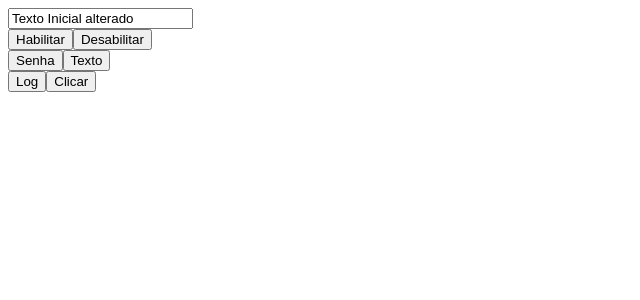
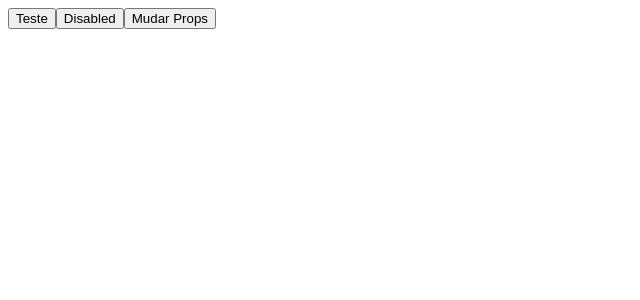
Before and after one commit to Albertinesilva/Curso-Angular, an Angular app in the folder projetos-fundamentals/: page / in a window 1280 px wide. Shown: the top 300 px of the page, without its empty margins (0-640 px from the left). Built offline with nearby package versions, Linux system fonts and the light colour scheme.

Commit message:
Reorganizaçã de package ,Property Binding, Attribute Binding e Event Binding

```diff
--- a/projetos-fundamentals/src/app/app.component.html
+++ b/projetos-fundamentals/src/app/app.component.html
@@ -1,22 +1,3 @@
-<input
-  id="meu-input"
-  [type]="inputType"
-  [value]="inputText"
-  [disabled]="isDisabled"
+<!-- <app-event-binding></app-event-binding> -->
 
-  (input)="handleInputEnvet($event)"/>
-
-<br>
-
-<button (click)="enableInput()">Habilitar</button>
-<button (click)="disableInput()">Desabilitar</button>
-
-<br>
-
-<button (click)="setPasswordTypeInput()">Senha</button>
-<button (click)="setTextTypeInput()">Texto</button>
-
-<br>
-
-<button (click)="logInputText()">Log</button>
-<button onclick="console.log('clicou')">Clicar</button>
+<app-attribute-binding></app-attribute-binding>
--- a/projetos-fundamentals/src/app/app.component.ts
+++ b/projetos-fundamentals/src/app/app.component.ts
@@ -7,37 +7,4 @@ import { Component } from '@angular/core';
 })
 export class AppComponent {
   title = 'projetos-fundamentals';
-  inputText = "Texto Inicial alterado";
-  inputType = "text"
-  isDisabled = false;
-
-  enableInput(){
-    this.isDisabled = false;
-  }
-
-  disableInput(){
-    this.isDisabled = true;
-  }
-
-  setPasswordTypeInput(){
-    this.inputType = "password";
-  }
-
-  setTextTypeInput(){
-    this.inputType = "text";
-  }
-
-  logInputText(){
-    console.log(this.inputText);
-  }
-
-  handleInputKeup(event: KeyboardEvent){
-    const currentText = (event.target as HTMLInputElement).value;
-    console.log(currentText);
-  }
-
-  handleInputEnvet(event: Event){
-    const currentText = (event.target as HTMLInputElement).value;
-    console.log(currentText);
-  }
 }
--- a/projetos-fundamentals/src/app/app.module.ts
+++ b/projetos-fundamentals/src/app/app.module.ts
@@ -3,10 +3,14 @@ import { BrowserModule, provideClientHydration } from '@angular/platform-browser
 
 import { AppRoutingModule } from './app-routing.module';
 import { AppComponent } from './app.component';
+import { AttributeBindingComponent } from './componentes/attribute-binding/attribute-binding.component';
+import { EventBindingComponent } from './componentes/event-binding/event-binding.component';
 
 @NgModule({
   declarations: [
-    AppComponent
+    AppComponent,
+    AttributeBindingComponent,
+    EventBindingComponent
   ],
   imports: [
     BrowserModule,
--- /dev/null
+++ b/projetos-fundamentals/src/app/componentes/attribute-binding/attribute-binding.component.html
@@ -0,0 +1,7 @@
+
+
+<button [attr.title]="buttonTitle">Teste</button>
+
+<button [attr.disabled]="buttonDesabled ? true : null">Disabled</button>
+
+<button (click)="onButtonClick()">Mudar Props</button>
--- /dev/null
+++ b/projetos-fundamentals/src/app/componentes/attribute-binding/attribute-binding.component.scss
@@ -0,0 +1,10 @@
+.card-button {
+  font-size: 16px;
+  text-align: center;
+  margin-top: 10px;
+  border-radius: 25px;
+  background-color: white;
+  cursor: pointer;
+  font-weight: bold;
+  padding: 10px
+}
--- /dev/null
+++ b/projetos-fundamentals/src/app/componentes/attribute-binding/attribute-binding.component.ts
@@ -0,0 +1,17 @@
+import { Component } from '@angular/core';
+
+@Component({
+  selector: 'app-attribute-binding',
+  templateUrl: './attribute-binding.component.html',
+  styleUrl: './attribute-binding.component.scss'
+})
+export class AttributeBindingComponent {
+
+  buttonTitle = 'Titulo do botão'
+  buttonDesabled = false;
+
+  onButtonClick(){
+    this.buttonTitle = "Titulo ALTERADOOOOOOOO";
+    this.buttonDesabled = !this.buttonDesabled;
+  }
+}
--- /dev/null
+++ b/projetos-fundamentals/src/app/componentes/event-binding/event-binding.component.html
@@ -0,0 +1,22 @@
+<input
+  id="meu-input"
+  [type]="inputType"
+  [value]="inputText"
+  [disabled]="isDisabled"
+
+  (input)="handleInputEnvet($event)"/>
+
+<br>
+
+<button (click)="enableInput()">Habilitar</button>
+<button (click)="disableInput()">Desabilitar</button>
+
+<br>
+
+<button (click)="setPasswordTypeInput()">Senha</button>
+<button (click)="setTextTypeInput()">Texto</button>
+
+<br>
+
+<button (click)="logInputText()">Log</button>
+<button onclick="console.log('clicou')">Clicar</button>
--- /dev/null
+++ b/projetos-fundamentals/src/app/componentes/event-binding/event-binding.component.ts
@@ -0,0 +1,43 @@
+import { Component } from '@angular/core';
+
+@Component({
+  selector: 'app-event-binding',
+  templateUrl: './event-binding.component.html',
+  styleUrl: './event-binding.component.scss'
+})
+export class EventBindingComponent {
+
+  inputText = "Texto Inicial alterado";
+  inputType = "text"
+  isDisabled = false;
+
+  enableInput() {
+    this.isDisabled = false;
+  }
+
+  disableInput() {
+    this.isDisabled = true;
+  }
+
+  setPasswordTypeInput() {
+    this.inputType = "password";
+  }
+
+  setTextTypeInput() {
+    this.inputType = "text";
+  }
+
+  logInputText() {
+    console.log(this.inputText);
+  }
+
+  handleInputKeup(event: KeyboardEvent) {
+    const currentText = (event.target as HTMLInputElement).value;
+    console.log(currentText);
+  }
+
+  handleInputEnvet(event: Event) {
+    const currentText = (event.target as HTMLInputElement).value;
+    console.log(currentText);
+  }
+}
```
Also changed, not shown: projetos-fundamentals/src/app/componentes/event-binding/event-binding.component.scss (added), 2 other files (tests, documents, lock files or other folders).
